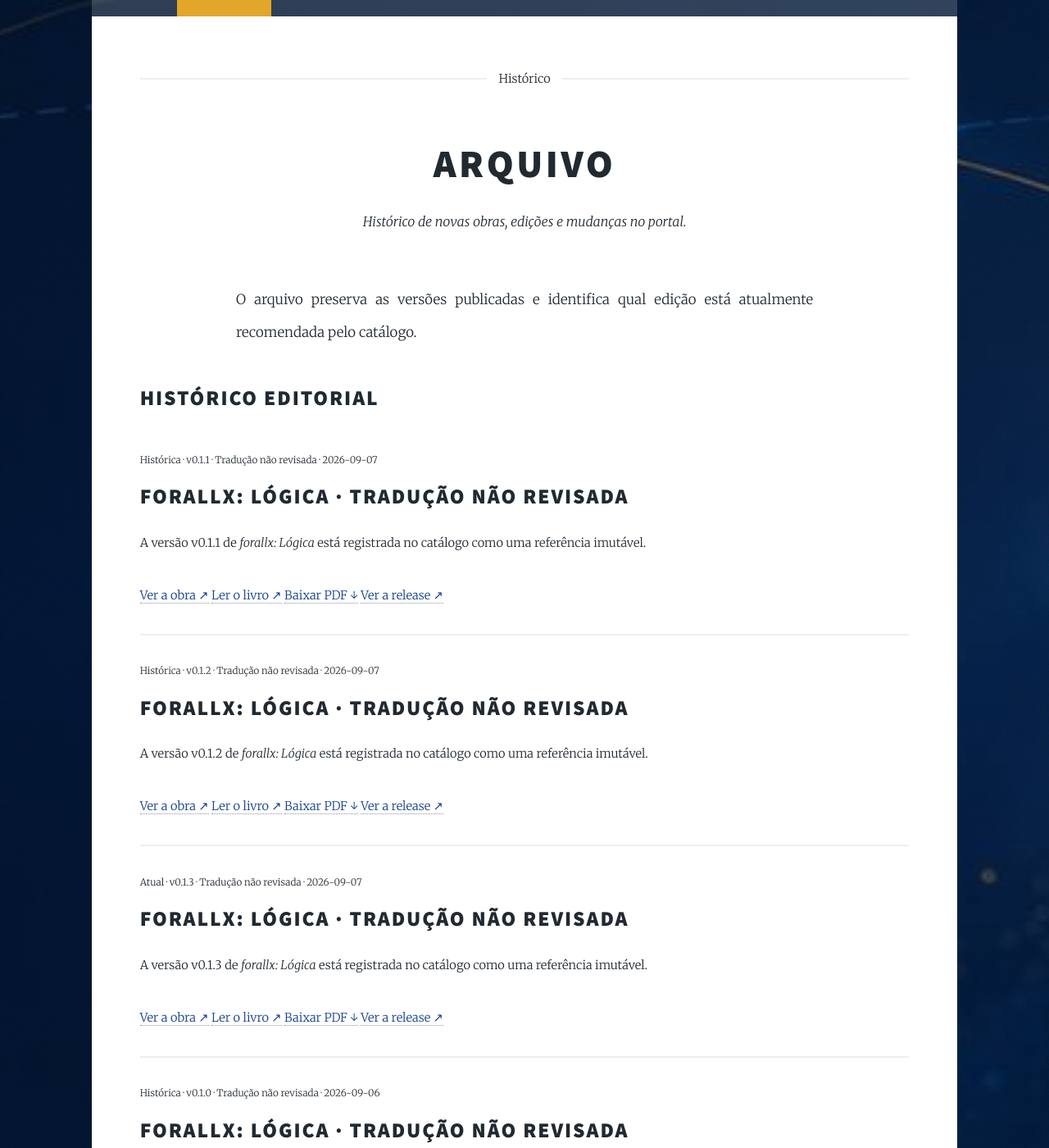
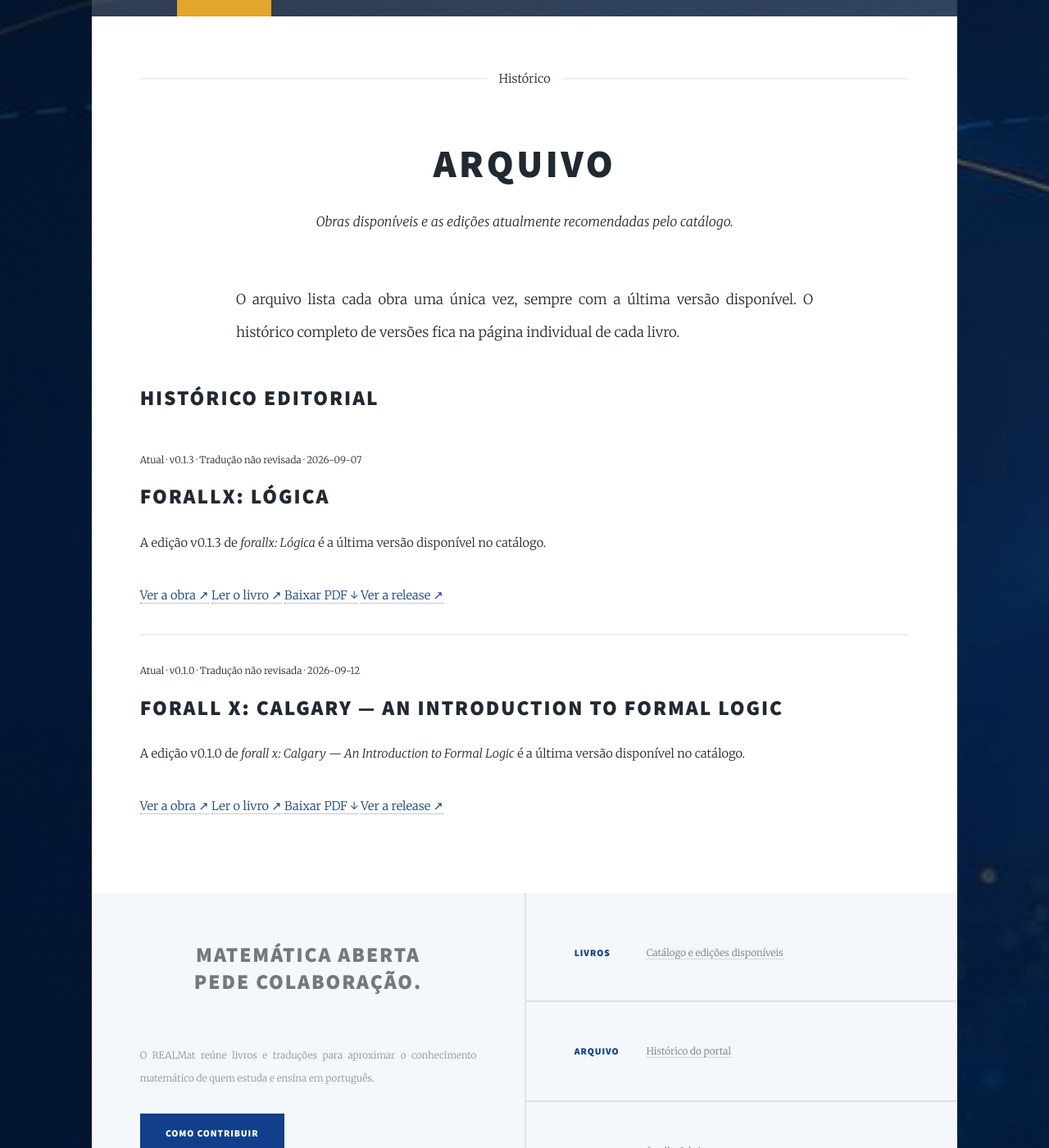
Before and after one commit to projetorealmat/projetorealmat.github.io, a Jekyll site: the page built from _pages/arquivo.md, in a window 1280 px wide and 1400 px high, scrolled down 273 px. Shown: the whole window at 82% size. Built offline with Jekyll 4.4.1, drawn with Linux system fonts in a browser that asks for light colours; some of the changed text lies outside the part shown.

Commit message:
Show one current release per book in archive

```diff
--- a/_pages/arquivo.md
+++ b/_pages/arquivo.md
@@ -1,32 +1,30 @@
 ---
 title: "Arquivo"
 kicker: "Histórico"
-description: "Histórico de novas obras, edições e mudanças no portal."
+description: "Obras disponíveis e as edições atualmente recomendadas pelo catálogo."
 permalink: /arquivo/
 ---
 
-<p class="realmat-page-lead">O arquivo preserva as versões publicadas e identifica qual edição está atualmente recomendada pelo catálogo.</p>
+<p class="realmat-page-lead">O arquivo lista cada obra uma única vez, sempre com a última versão disponível. O histórico completo de versões fica na página individual de cada livro.</p>
 
 <h2>Histórico editorial</h2>
 
-<section class="realmat-updates" aria-label="Histórico de publicações">
+<section class="realmat-updates" aria-label="Obras e versões atuais">
 {% for book in site.data.books %}
   {% assign book_url = '/livros/' | append: book.id | append: '/' %}
-  {% assign releases = book.releases | sort: "release_date" | reverse %}
-  {% for release in releases %}
-    {% assign stage = site.data.translation_stages | where: "id", release.translation_stage | first %}
-    {% assign pdf = release.publications | where: "id", "pdf" | first %}
+  {% assign release = book.releases | where: "version", book.current_version | first %}
+  {% assign stage = site.data.translation_stages | where: "id", release.translation_stage | first %}
+  {% assign pdf = release.publications | where: "id", "pdf" | first %}
   <article>
     <header>
-      <span class="date">{% if release.version == book.current_version %}Atual{% else %}Histórica{% endif %} · {{ release.version }} · {{ stage.label }}{% if release.release_date %} · {{ release.release_date }}{% endif %}</span>
-      <h2>{{ book.title }} · {{ stage.label }}</h2>
+      <span class="date">Atual · {{ release.version }} · {{ stage.label }}{% if release.release_date %} · {{ release.release_date }}{% endif %}</span>
+      <h2>{{ book.title }}</h2>
     </header>
-    <p>A versão {{ release.version }} de <em>{{ book.title }}</em> está registrada no catálogo como uma referência imutável.</p>
+    <p>A edição {{ release.version }} de <em>{{ book.title }}</em> é a última versão disponível no catálogo.</p>
     <a href="{{ book_url | relative_url }}">Ver a obra <span aria-hidden="true">↗</span></a>
     <a href="{{ release.entrypoint.url }}" target="_blank" rel="noopener noreferrer">Ler o livro <span aria-hidden="true">↗</span></a>
     <a href="{{ pdf.url }}" target="_blank" rel="noopener noreferrer">Baixar PDF <span aria-hidden="true">↓</span></a>
     <a href="{{ release.release_url }}" target="_blank" rel="noopener noreferrer">Ver a release <span aria-hidden="true">↗</span></a>
   </article>
-  {% endfor %}
 {% endfor %}
 </section>
```
